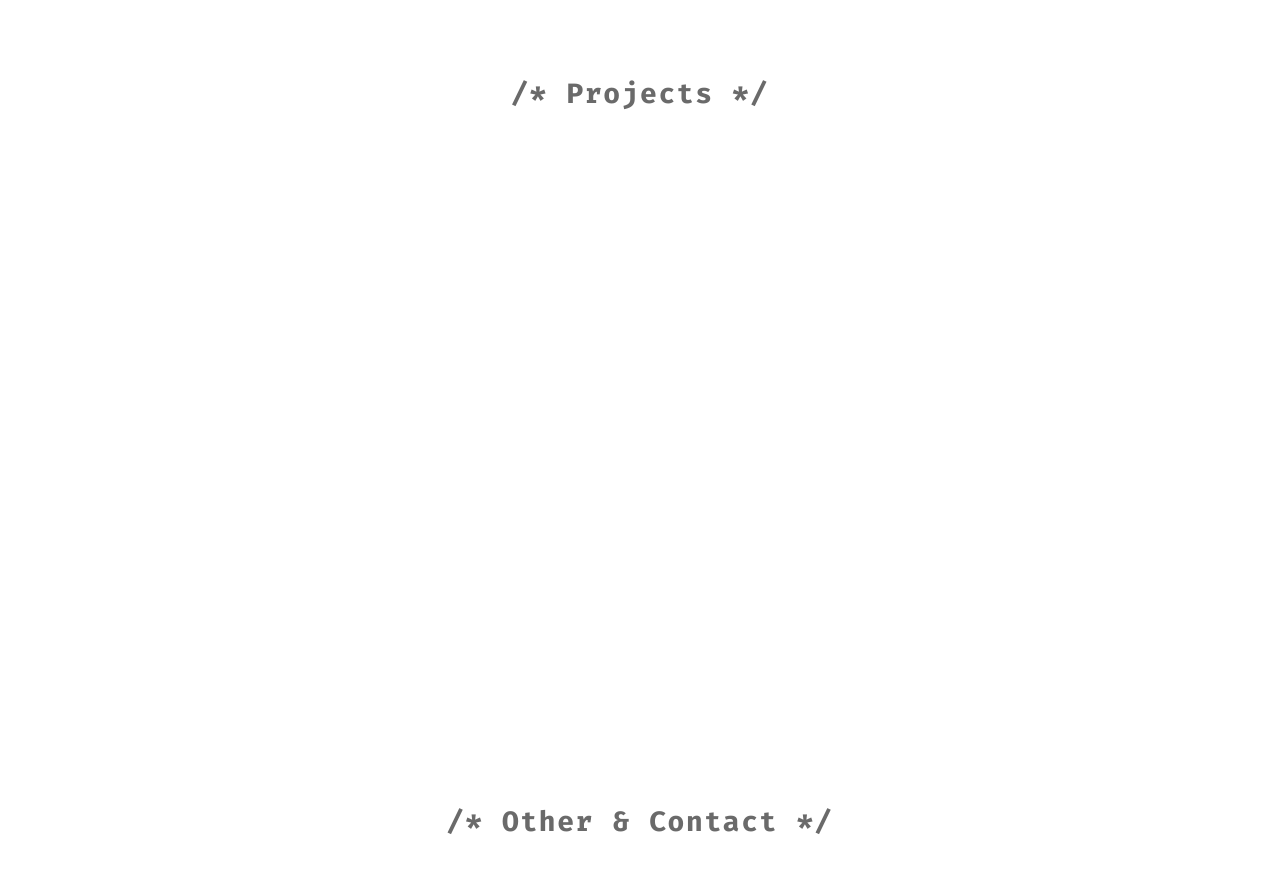
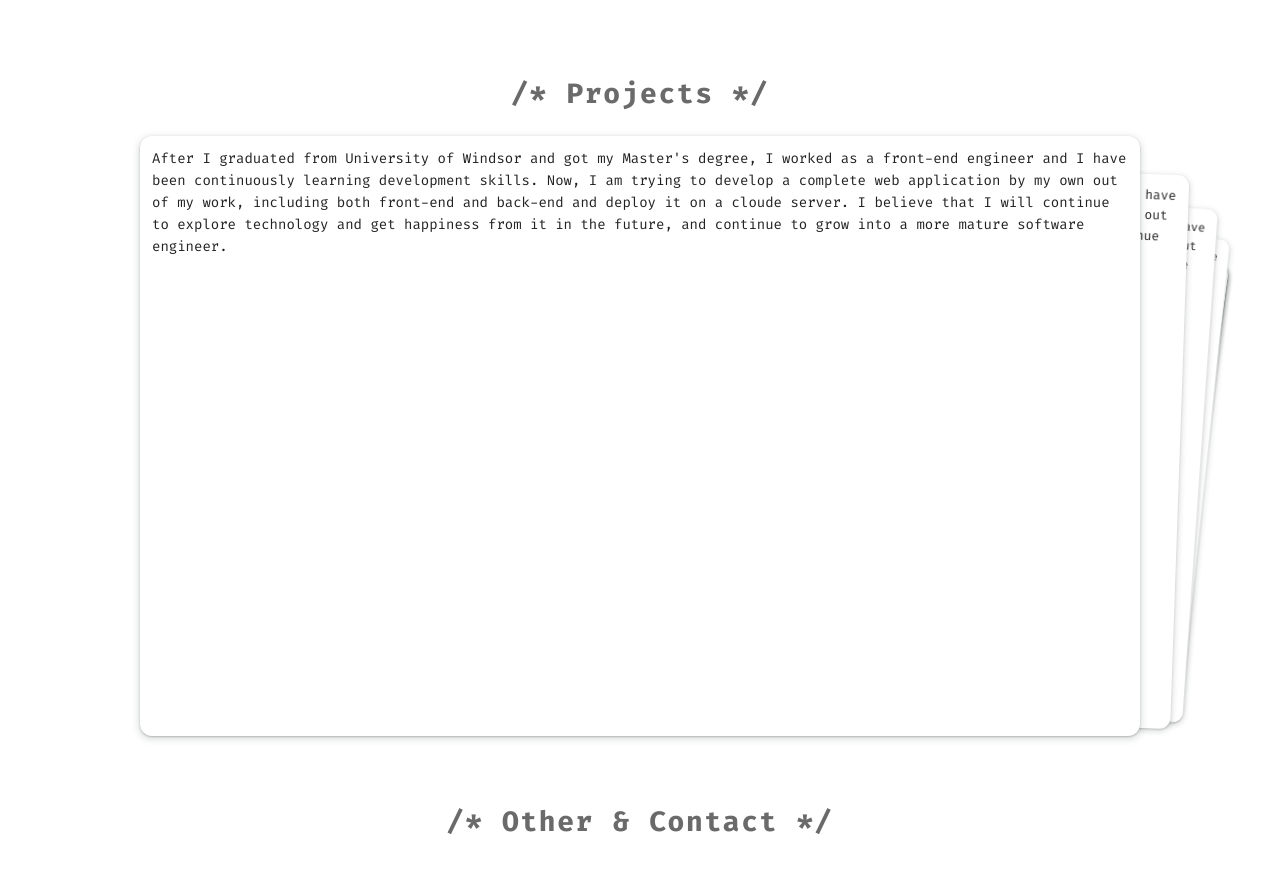
Before and after one commit to jiaxiuli/Personal-Web, a React app: page / in a window 1280 px wide. Shown: the part 8040-8912 px from the top of the page. Built offline with nearby package versions, Linux system fonts and the light colour scheme.

Commit message:
projects

```diff
--- a/package.json
+++ b/package.json
@@ -64,6 +64,7 @@
     "semver": "^7.3.5",
     "source-map-loader": "^3.0.0",
     "style-loader": "^3.3.1",
+    "swiper": "^8.2.5",
     "tailwindcss": "^3.0.2",
     "terser-webpack-plugin": "^5.2.5",
     "web-vitals": "^2.1.4",
--- a/src/components/Projects/Projects.js
+++ b/src/components/Projects/Projects.js
@@ -8,10 +8,16 @@
 import React from "react";
 import Box from '@mui/material/Box';
 import style from './Projects.less';
-import StyledTextContainer from "../common/StyledTextContainer";
+// import StyledTextContainer from "../common/StyledTextContainer";
 import TitleContainer from "../common/TitleContainer";
 import FlexBox from "../common/FlexBox";
 import { useTranslation } from "react-i18next";
+import { Swiper, SwiperSlide } from "swiper/react";
+import { EffectCards } from "swiper";
+import UWCSSA from "./components/UWCSSA";
+import './index.css';
+import "swiper/css";
+import "swiper/css/effect-cards";
 
 const Projects  = () => {
 
@@ -26,10 +32,31 @@ const Projects  = () => {
         >
             <TitleContainer title={t('description.project')}/>
             <FlexBox>
-                <Box className={style['text-container']}>
-                    <StyledTextContainer>
-                        {/* {t('description.about_content')} */}
-                    </StyledTextContainer>
+                <Box
+                    sx={{
+                        width: '80%',
+                        '@media screen and (max-width: 1000px)': {
+                             width:'85%'
+                        },
+                    }}
+                >
+                    <Swiper
+                        effect={"cards"}
+                        cardsEffect={{
+                            slideShadows: false
+                        }}
+                        grabCursor={true}
+                        modules={[EffectCards]}
+                    >
+                        <SwiperSlide><UWCSSA /></SwiperSlide>
+                        <SwiperSlide><UWCSSA /></SwiperSlide>
+                        <SwiperSlide><UWCSSA /></SwiperSlide>
+                        <SwiperSlide><UWCSSA /></SwiperSlide>
+                        <SwiperSlide><UWCSSA /></SwiperSlide>
+                        <SwiperSlide><UWCSSA /></SwiperSlide>
+                        <SwiperSlide><UWCSSA /></SwiperSlide>
+                        <SwiperSlide><UWCSSA /></SwiperSlide>
+                    </Swiper>
                 </Box>
             </FlexBox>
         </Box>
--- a/src/components/Projects/Projects.less
+++ b/src/components/Projects/Projects.less
@@ -1,19 +1,19 @@
 .main {
     width: 100%;
     height: auto;
+    overflow: hidden;
     min-height: calc(100vh - 72px);
 
-    .text-container {
-        max-width: 60%;
-        padding-bottom: 20px;
-        @media screen and (max-width: 1300px) {
-            max-width: 70%;
-        }
+    .text-container-projects {
+        box-sizing: border-box;
+        width: 100%;
+        padding: 0px 8%;
+        display: flex;
+        flex-direction: column;
+        align-items: center;
+        // border: 1px solid red;
         @media screen and (max-width: 1200px) {
-            max-width: 80%;
-        }
-        @media screen and (max-width: 900px) {
-            max-width: 90%;
+            padding: 0px 4%;
         }
     }
 }
--- /dev/null
+++ b/src/components/Projects/components/UWCSSA.js
@@ -0,0 +1,28 @@
+import React from 'react';
+import StyledCard from "../../common/StyledCard";
+import StyledTextContainer from "../../common/StyledTextContainer";
+import { useTranslation } from "react-i18next";
+
+const UWCSSA = () => {
+
+    const { t }  = useTranslation();
+
+    return (
+        <StyledCard
+            // data-aos="fade-up"
+            sx={{
+                // width: '90%',
+                height: '75vh',
+                m: 0,
+                "@media screen and (max-width: 1500px)": {
+                    width: '100%',
+                },
+            }}>
+            <StyledTextContainer>
+                {t('description.work_content')}
+            </StyledTextContainer>
+        </StyledCard>
+    )
+}
+
+export default UWCSSA;
--- /dev/null
+++ b/src/components/Projects/index.css
@@ -0,0 +1,4 @@
+.swiper-slide {
+    padding: 12px;
+    box-sizing: border-box;
+}
--- a/src/components/TopBar/TopBar.less
+++ b/src/components/TopBar/TopBar.less
@@ -4,7 +4,7 @@
     max-width: 100vw;
     top: 0px;
     width: 100%;
-    z-index: 1;
+    z-index: 999;
     box-shadow: rgba(50, 50, 93, 0.25) 0px 13px 27px -5px, rgba(0, 0, 0, 0.3) 0px 8px 16px -8px;
 
     .topBarText {
```
Also changed, not shown: 2 other files (tests, documents, lock files or other folders).
